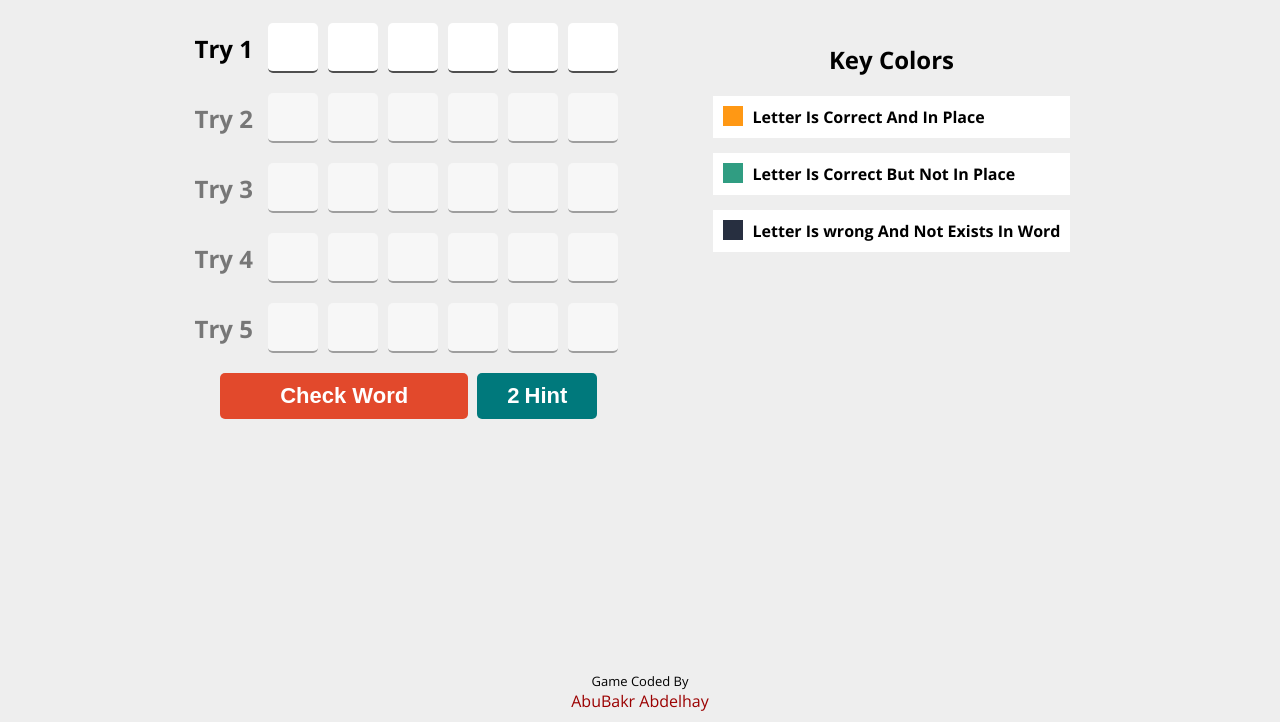
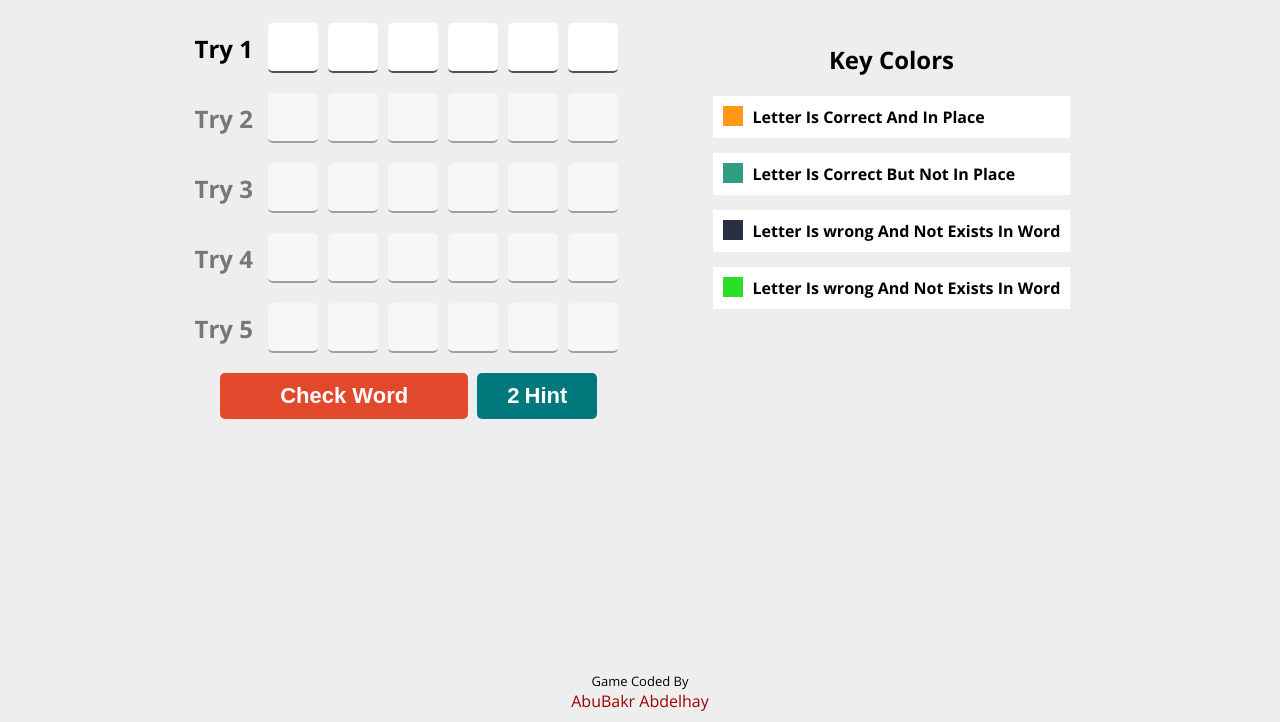
Before and after one commit to AboBakr2003/Guess_The-Word_Game, a plain HTML site: page index.html in a window 1280 px wide. Shown: the part 78-800 px from the top of the page. Drawn offline with nearby package versions, Linux system fonts and the light colour scheme.

Commit message:
add key color div

```diff
--- a/guess.css
+++ b/guess.css
@@ -138,6 +138,9 @@ body {
           & .is-wrong {
             background-color: #272f40;
           }
+          & .hint-letter {
+            background-color: #2ade2a;
+          }
         }
         & .message {
           margin-top: 40px;
--- a/index.html
+++ b/index.html
@@ -33,6 +33,10 @@
             <div class="key is-wrong"></div>
             <div class="key-text">Letter Is wrong And Not Exists In Word</div>
           </div>
+          <div class="key-color">
+            <div class="key hint-letter"></div>
+            <div class="key-text">Letter Is wrong And Not Exists In Word</div>
+          </div>
           <div class="message"></div>
         </div>
       </div>
```
